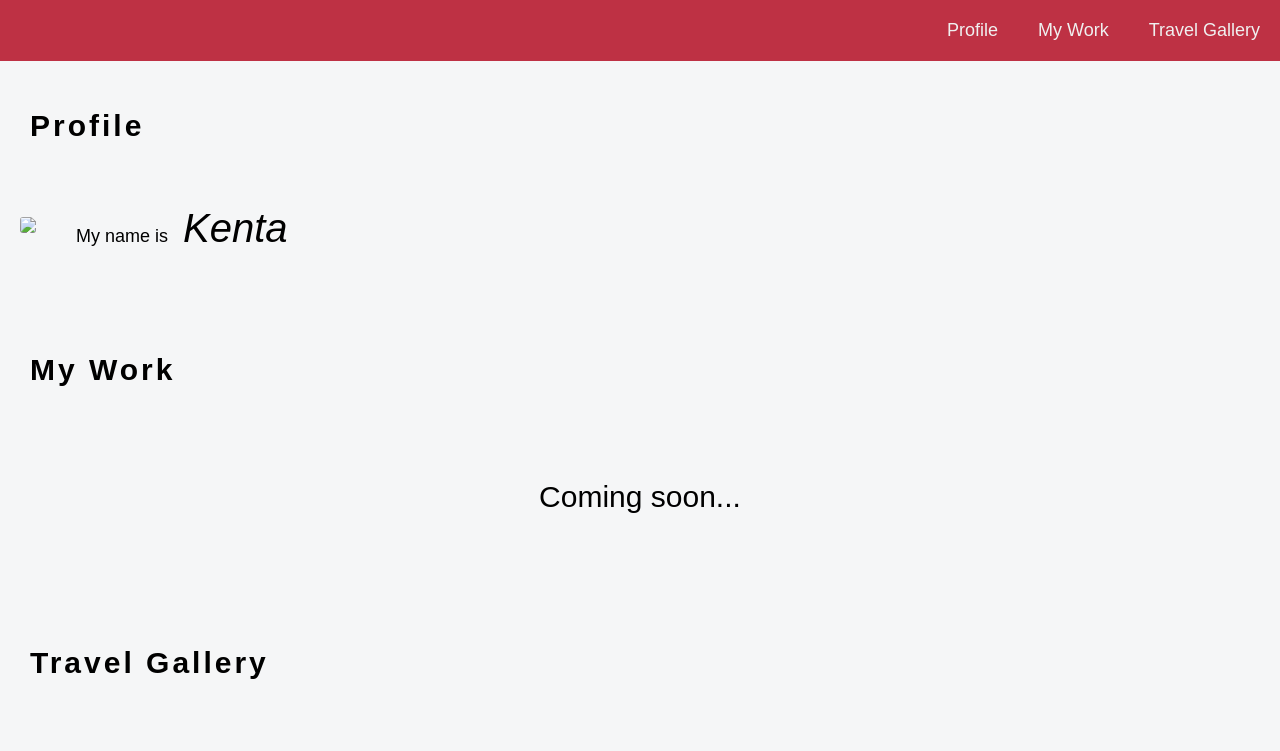
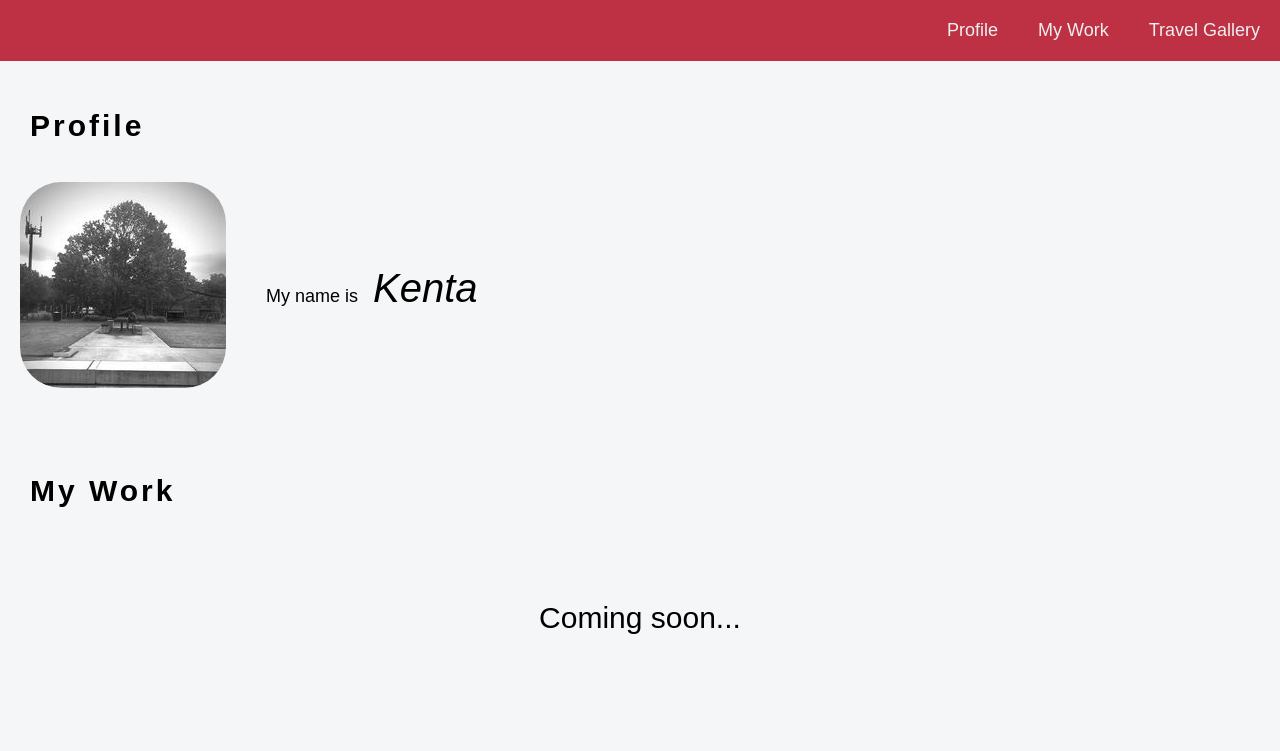
Before and after one commit to Kenta-Obara/portfoliosite, a plain HTML site: page index.html in a window 1280 px wide. Shown: the top 751 px of the page. Drawn offline with Linux system fonts and the light colour scheme; the site is published under a folder, as on GitHub Pages, so addresses that start at the root find nothing.

Commit message:
Modify code for profile image

```diff
--- a/index.html
+++ b/index.html
@@ -24,7 +24,7 @@
         </div>
         <div class="profile-detail">
           <div class="profile-detail-picture">
-            <img src="/img/profile.jpeg" id="profile" />
+            <img src="img/profile.jpeg" id="profile" />
           </div>
           <div class="profile-detail-introduction">
             <ul>
```
